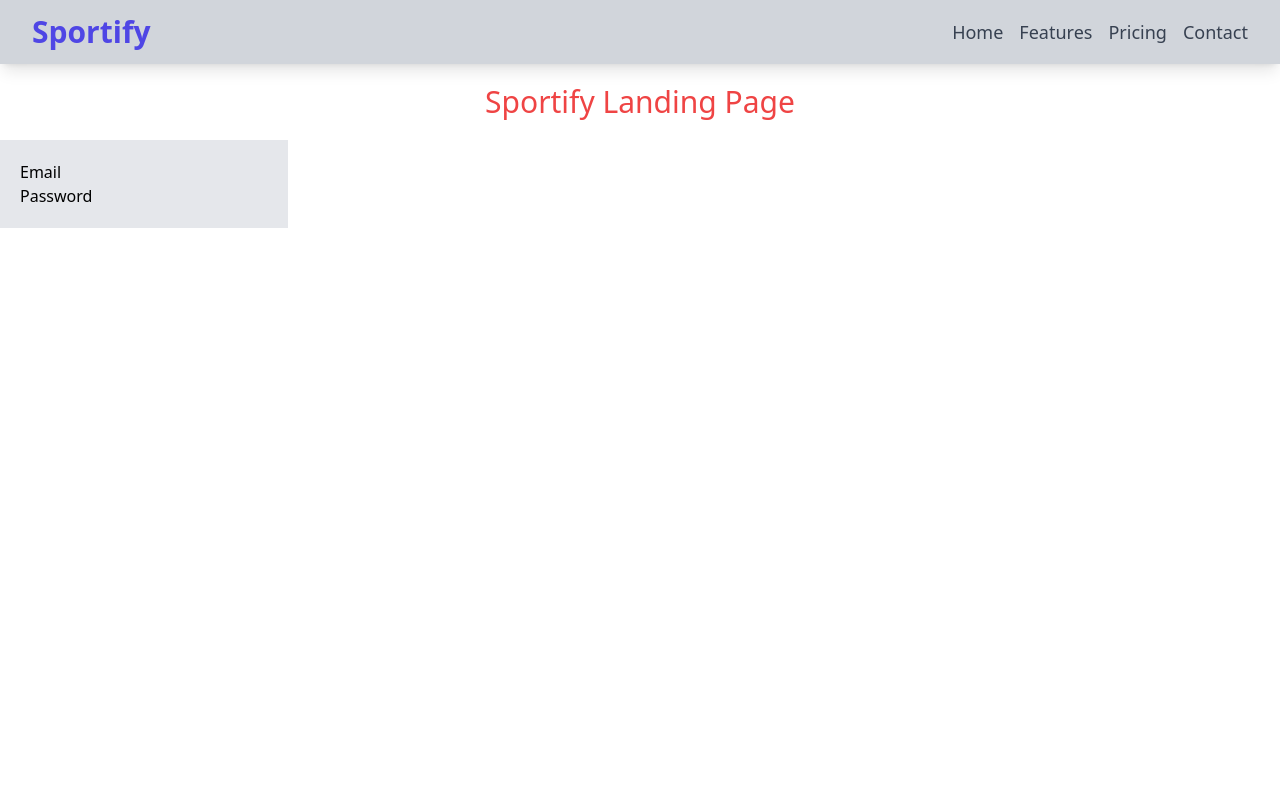
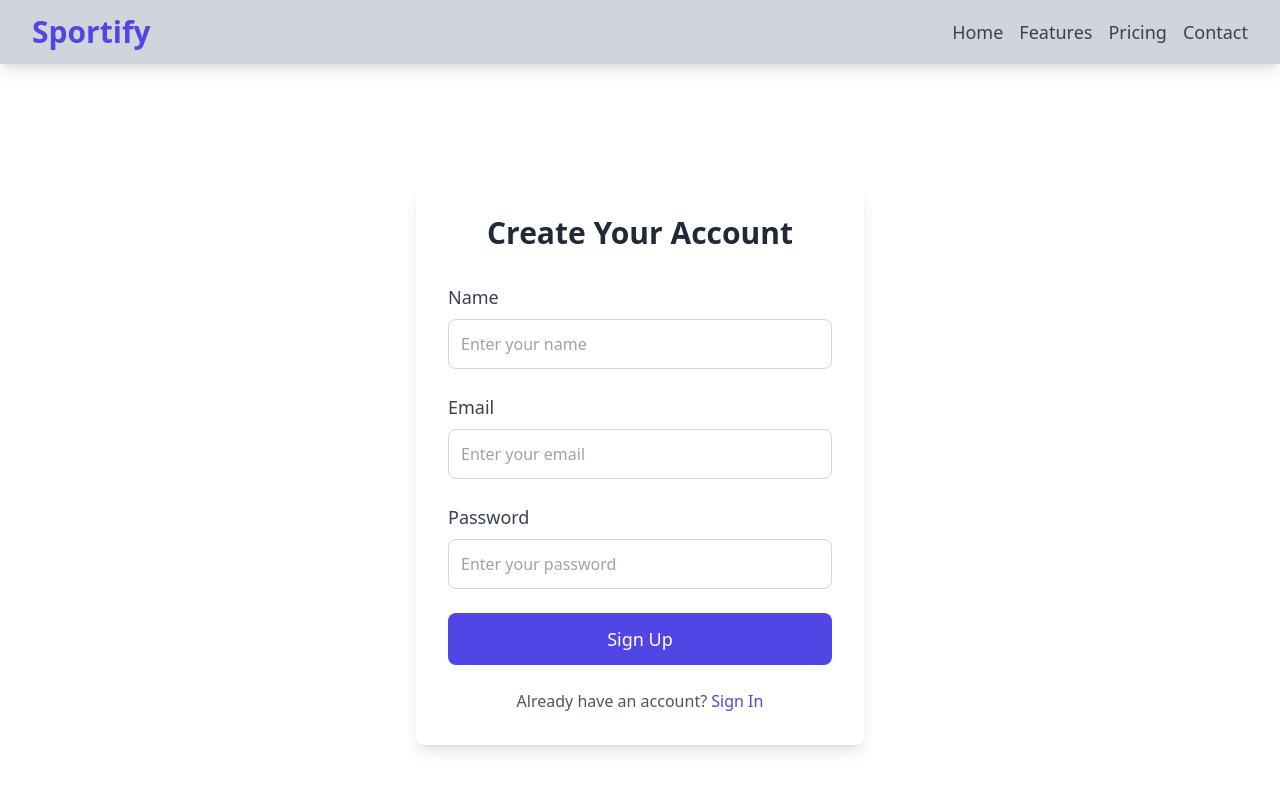
Before and after one commit to Jagadeesh-Jetti/Sportify, a React (Vite) app in the folder frontend/: page /login in a window 1280 px wide. Shown: the top 790 px of the page. Built offline with nearby package versions, Linux system fonts and the light colour scheme.

Commit message:
feat: created signup component

```diff
--- a/frontend/src/App.jsx
+++ b/frontend/src/App.jsx
@@ -4,13 +4,11 @@ import { Signup } from "./components/modals-components/signup";
 
 function App() {
   return (
-    <>
+    <div className="bg-white">
       <Navbar />
-      <div className="text-3xl text-red-500 p-5 text-center">
-        Sportify Landing Page
-      </div>
+
       <Signup />
-    </>
+    </div>
   );
 }
 
--- a/frontend/src/components/modals-components/signup.jsx
+++ b/frontend/src/components/modals-components/signup.jsx
@@ -1,8 +1,69 @@
 export const Signup = () => {
   return (
-    <div className="flex flex-col bg-gray-200 w-72 p-5 justify-center place-content-center">
-      <div> Email</div>
-      <div> Password</div>
+    <div className="min-h-screen flex items-center justify-center ">
+      <div className="bg-white shadow-lg rounded-lg p-8 w-full max-w-md ">
+        <h2 className="text-3xl font-bold text-center text-gray-800 mb-8">
+          Create Your Account
+        </h2>
+
+        <form className="space-y-6 ">
+          <div>
+            <label className="block text-lg font-medium text-gray-700">
+              Name
+            </label>
+            <input
+              type="text"
+              name="name"
+              placeholder="Enter your name"
+              className="mt-2 w-full p-3 border border-gray-300 rounded-lg focus:outline-none focus:border-indigo-500"
+            />
+          </div>
+
+          <div>
+            <label className="block text-lg font-medium text-gray-700">
+              Email
+            </label>
+            <input
+              type="email"
+              name="email"
+              placeholder="Enter your email"
+              className="mt-2 w-full p-3 border border-gray-300 rounded-lg focus:outline-none focus:border-indigo-500"
+            />
+          </div>
+
+          <div>
+            <label className="block text-lg font-medium text-gray-700">
+              Password
+            </label>
+            <input
+              type="password"
+              name="password"
+              placeholder="Enter your password"
+              className="mt-2 w-full p-3 border border-gray-300 rounded-lg focus:outline-none focus:border-indigo-500"
+            />
+          </div>
+
+          <button
+            type="submit"
+            className="w-full bg-indigo-600 text-white py-3 rounded-lg font-medium text-lg hover:bg-indigo-700 transition duration-300"
+          >
+            Sign Up
+          </button>
+        </form>
+
+        <div className="mt-6 text-center">
+          <p className="text-gray-600">
+            Already have an account?
+            <a
+              href="#"
+              className="text-indigo-600 font-medium hover:text-indigo-700"
+            >
+              {" "}
+              Sign In
+            </a>
+          </p>
+        </div>
+      </div>
     </div>
   );
 };
```
